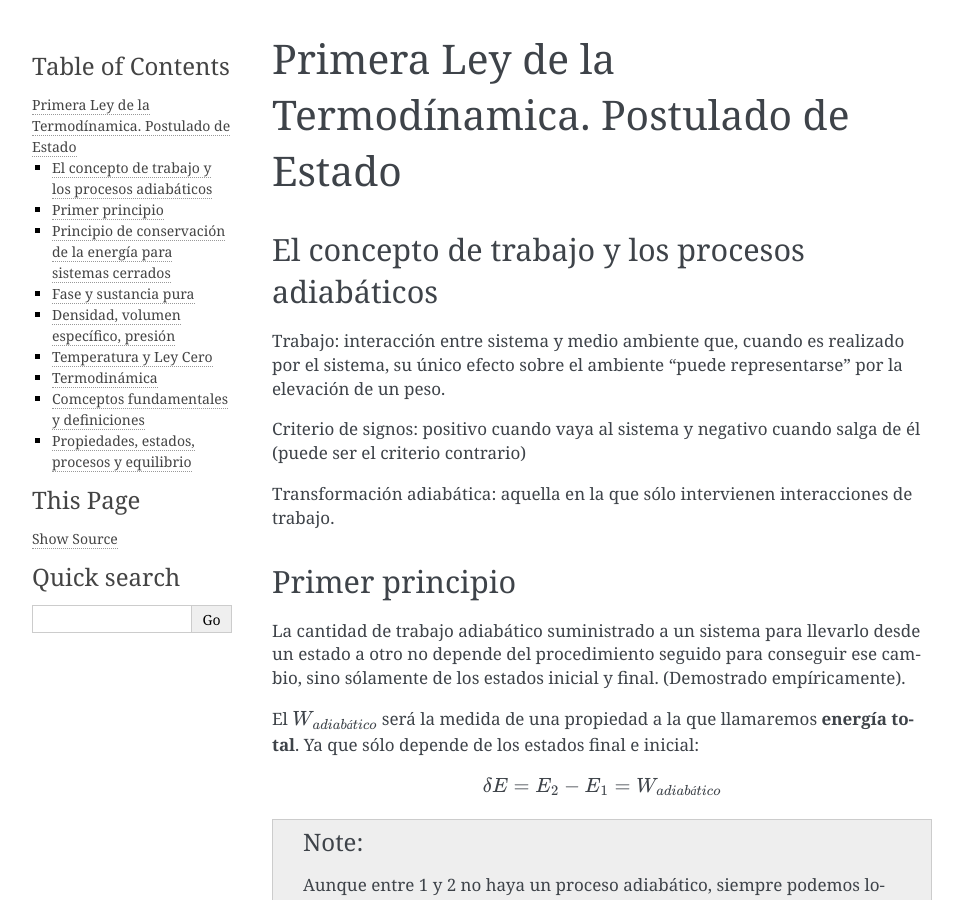
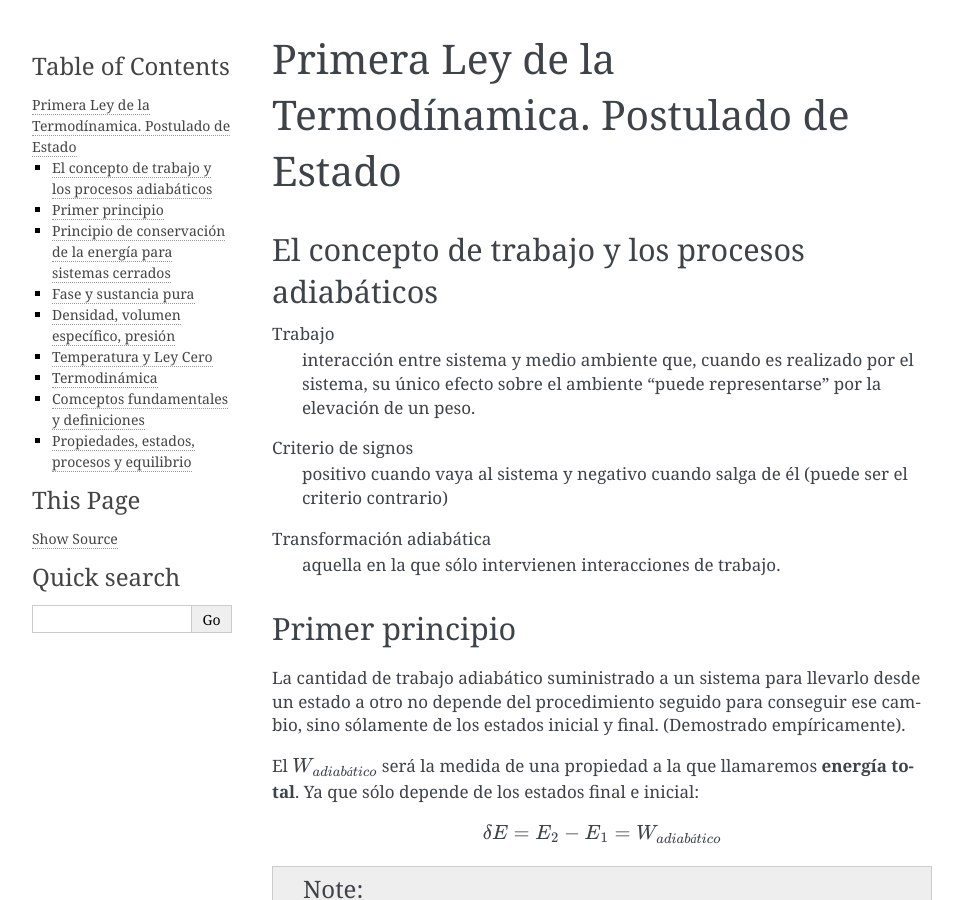
Before and after one commit to mantielero/termodinamica, a Sphinx documentation site: the page built from source/primer_principio.rst, in a window 1280 px wide and 900 px high. Shown: the whole window, without its empty margins (148-1111 px from the left). Built offline with Sphinx 7.4.7, drawn with Linux system fonts in a browser that asks for light colours; some of the changed lines change nothing that is shown.

Commit message:
Lista de términos

```diff
--- a/source/primer_principio.rst
+++ b/source/primer_principio.rst
@@ -4,11 +4,14 @@ Primera Ley de la Termodínamica. Postulado de Estado
 El concepto de trabajo y los procesos adiabáticos
 -------------------------------------------------
 
-Trabajo: interacción entre sistema y medio ambiente que, cuando es realizado por el sistema, su único efecto sobre el ambiente "puede representarse" por la elevación de un peso.
+Trabajo
+   interacción entre sistema y medio ambiente que, cuando es realizado por el sistema, su único efecto sobre el ambiente "puede representarse" por la elevación de un peso.
 
-Criterio de signos: positivo cuando vaya al sistema y negativo cuando salga de él (puede ser el criterio contrario)
+Criterio de signos
+   positivo cuando vaya al sistema y negativo cuando salga de él (puede ser el criterio contrario)
 
-Transformación adiabática: aquella en la que sólo intervienen interacciones de trabajo.
+Transformación adiabática
+   aquella en la que sólo intervienen interacciones de trabajo.
 
 Primer principio
 ----------------
```
